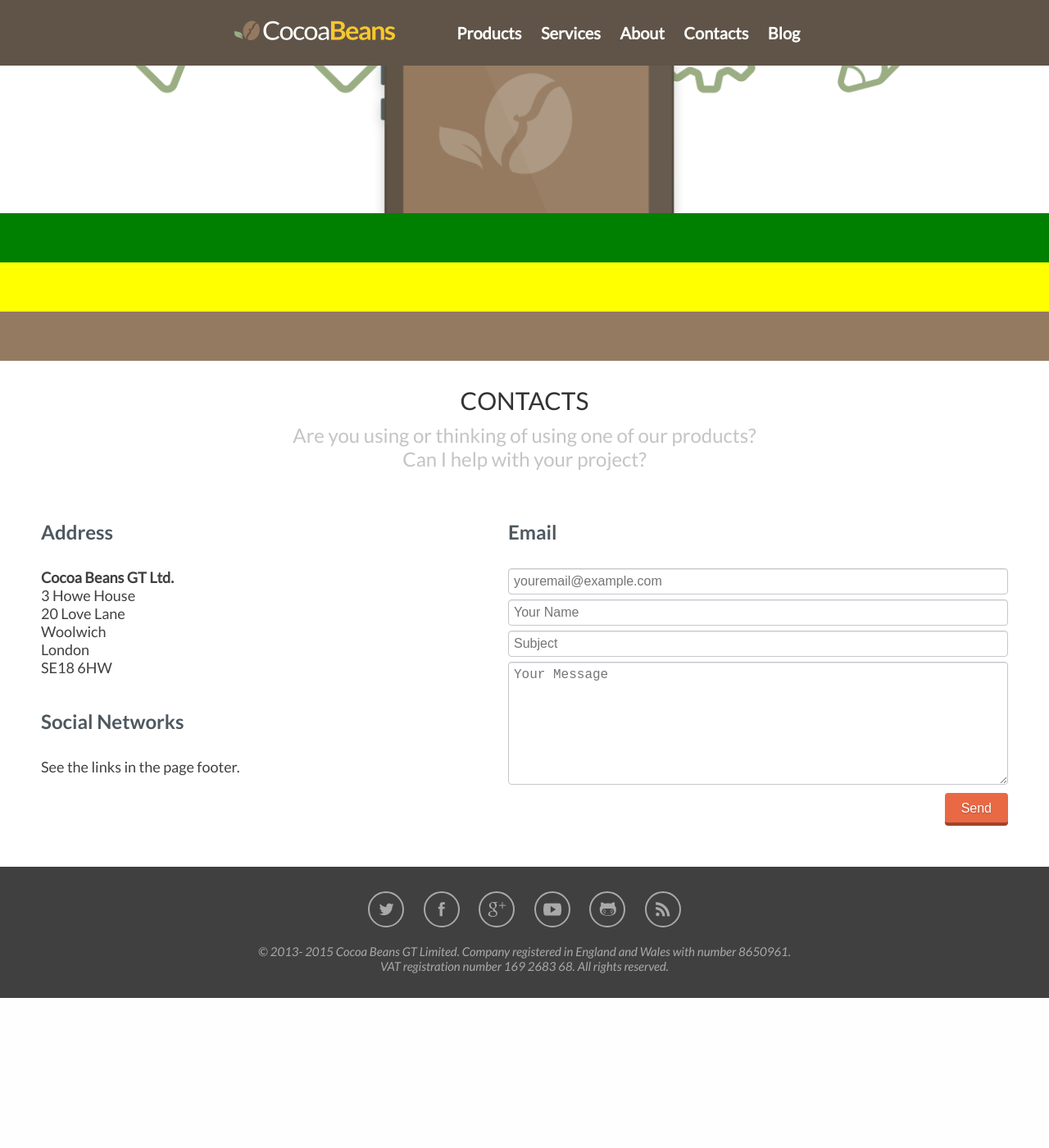
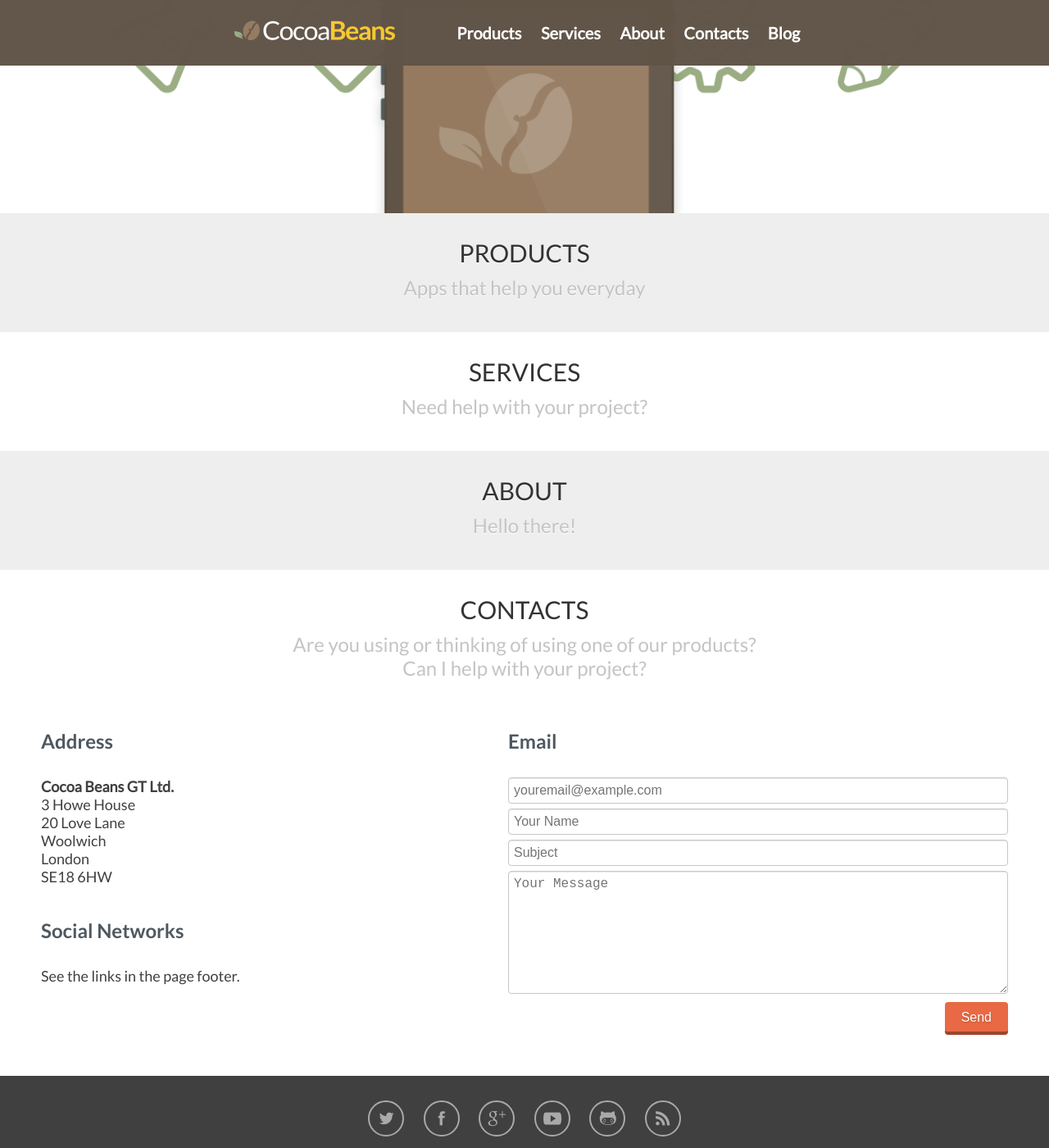
Before and after one commit to cocoabeansltd/cocoabeansltd.github.io, a Jekyll site: the page built from index.html, in a window 1280 px wide and 1400 px high, scrolled down 270 px. Shown: the whole window at 82% size. Built offline with Jekyll 4.4.1, drawn with Linux system fonts in a browser that asks for light colours; nearby versions of some CDN libraries; Markdown is read by kramdown in place of the engine named in the settings; before the commit the page ends 1487 px from its top, so only the background shows below that.

Commit message:
Improvements

```diff
--- a/css/common.css
+++ b/css/common.css
@@ -162,6 +162,7 @@ header {
 	position: fixed;
 	text-shadow: none;
 	background-color: #605448;
+	opacity: 0.98;
 }
 
 header div {
--- a/css/index.css
+++ b/css/index.css
@@ -34,12 +34,16 @@
 	height: auto;
 }
 
-#services {
-	background-color: yellow;
+#products {
+	background-color: #EEEEEE;
 }
 
-#products {
-	background-color: green;
+#services {
+	background-color: white;
+}
+
+#about {
+	background-color: #EEEEEE;
 }
 
 #contacts {
@@ -48,14 +52,6 @@
 
 #contacts div {
 	text-align: left;
-}
-
-#blog_excerpts {
-	background-color: #4E5860;
-}
-
-#about {
-	background-color: #947A61;
 }
 
 /*****************************************************************************/
--- a/index.html
+++ b/index.html
@@ -8,10 +8,16 @@ style: /css/index.css
 	<img class='full_width_image' src="images/homepage_banner.png">
 </section>
 <section class='content_container' id='products'>
+	<h1>Products</h1>
+	<h2>Apps that help you everyday</h2>
 </section>
 <section class='content_container' id='services'>
+	<h1>Services</h1>
+	<h2>Need help with your project?</h2>
 </section>
 <section class='content_container' id='about'>
+	<h1>About</h1>
+	<h2>Hello there!</h2>
 </section>
 <section class='content_container' id='contacts'>
 	<h1>Contacts</h1>
--- a/javascript.js
+++ b/javascript.js
@@ -23,7 +23,7 @@ $(document).ready(function() {
 	    $('html, body').stop().animate({
 	        'scrollTop': $target.offset().top - 80
 	    }, 900, 'swing', function () {
-	        window.location.hash = target;
+		    // do nothing
 	    });
 	});
 });
```
Also changed, not shown: 12 other files.
